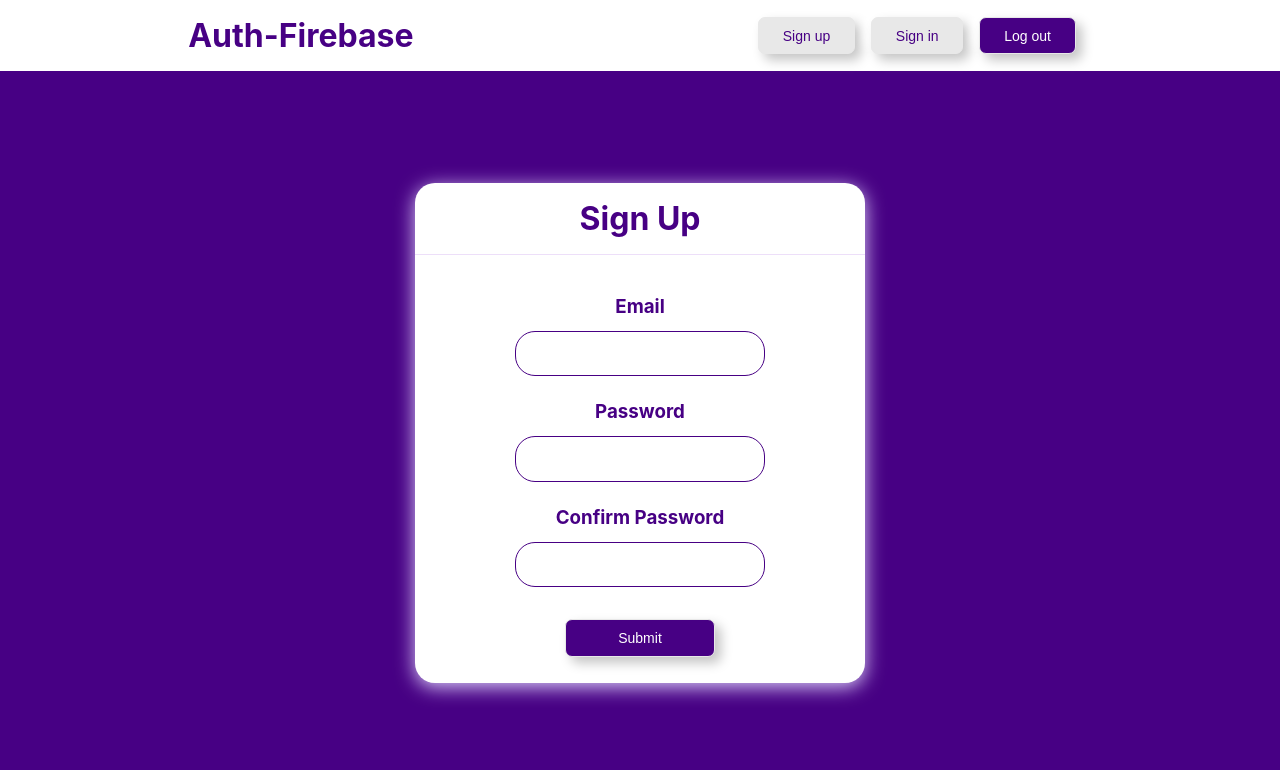
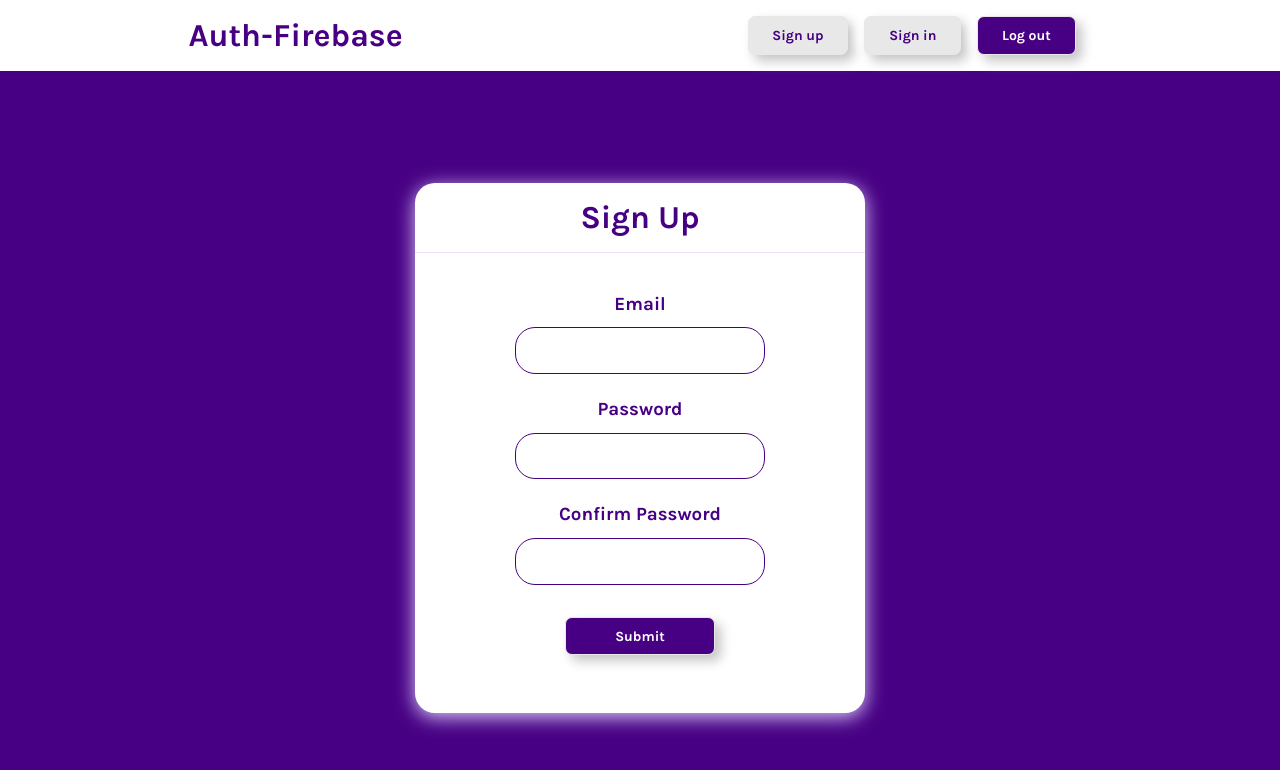
Before and after one commit to edmarsht/auth_firebase, a React (Create React App) app: page /signup in a window 1280 px wide. Shown: the top 770 px of the page. Built offline with nearby package versions, Linux system fonts and the light colour scheme.

Commit message:
add Context

```diff
--- a/public/index.html
+++ b/public/index.html
@@ -10,20 +10,11 @@
       content="Web site created using create-react-app"
     />
     <link rel="apple-touch-icon" href="%PUBLIC_URL%/logo192.png" />
-    <!--
-      manifest.json provides metadata used when your web app is installed on a
-      user's mobile device or desktop. See https://developers.google.com/web/fundamentals/web-app-manifest/
-    -->
+
     <link rel="manifest" href="%PUBLIC_URL%/manifest.json" />
-    <!--
-      Notice the use of %PUBLIC_URL% in the tags above.
-      It will be replaced with the URL of the `public` folder during the build.
-      Only files inside the `public` folder can be referenced from the HTML.
-
-      Unlike "/favicon.ico" or "favicon.ico", "%PUBLIC_URL%/favicon.ico" will
-      work correctly both with client-side routing and a non-root public URL.
-      Learn how to configure a non-root public URL by running `npm run build`.
-    -->
+    <style>
+      @import url("https://fonts.googleapis.com/css2?family=Karla:wght@400;700&display=swap");
+    </style>
     <title>React App</title>
   </head>
   <body>
--- a/src/App.css
+++ b/src/App.css
@@ -3,6 +3,7 @@
   margin: 0;
   padding: 0;
   scroll-behavior: smooth;
+  font-family: 'Karla', sans-serif;
 }
 
 body {
--- a/src/components/navbar/Navbar.css
+++ b/src/components/navbar/Navbar.css
@@ -27,6 +27,7 @@ button {
   transition: all 0.3s;
   box-shadow: 6px 6px 12px #c5c5c5, -6px -6px 12px #ffffff;
   cursor: pointer;
+  font-weight: bold;
 }
 
 button:hover {
--- /dev/null
+++ b/src/context/userContext.js
@@ -0,0 +1,17 @@
+import { createContext, useState, useEffect } from "react";
+
+// le contexte est crée ici
+export const UserContext = createContext()
+
+// un nouveau composant d'ordre supérieur qui entoure tous les composants à qui on veut passer des infos
+export function UserContextProvider(props) {
+
+const [test, setTest] = useState("ok")
+
+return (
+    <UserContext.Provider value={{test}}>
+        {props.children}
+    </UserContext.Provider>
+
+ )
+}
--- a/src/index.js
+++ b/src/index.js
@@ -4,10 +4,14 @@ import './index.css';
 import App from './App';
 import reportWebVitals from './reportWebVitals';
 import { BrowserRouter } from "react-router-dom"
+import {UserContextProvider} from "./context/userContext"
 
 ReactDOM.render(
   <BrowserRouter>
+  {/* UserContextProvider entoure App est donc l'ensemble de l'app, on va pouvoir donner des infos facilement partout */}
+  <UserContextProvider>
     <App />
+  </UserContextProvider>
   </BrowserRouter>,
   document.getElementById('root')
 );
--- a/src/pages/signin/Signin.css
+++ b/src/pages/signin/Signin.css
@@ -54,4 +54,5 @@
       background: #470084;
       color: white;
       width: 150px;
+      font-weight: bold;
   }
--- a/src/pages/signup/Signup.css
+++ b/src/pages/signup/Signup.css
@@ -10,7 +10,7 @@
   color: #470084;
   background: white;
   width: 450px;
-  height: 500px;
+  height: 530px;
   text-align: center;
   box-shadow: #DCCFFB 0px 4px 19px 0px;
 
@@ -48,7 +48,7 @@ form input {
 }
 
 form button {
-    margin-top: 2rem;
+    margin-top: 1rem;
 }
 
 .color__button {
@@ -56,3 +56,8 @@ form button {
     color: white;
     width: 150px;
 }
+
+.error__message {
+    margin: 1rem 0;
+    color: red;
+}
--- a/src/pages/signup/Signup.js
+++ b/src/pages/signup/Signup.js
@@ -1,7 +1,37 @@
-import React from "react";
+import React, { useContext, useRef, useState } from "react";
+import {UserContext} from "../../context/userContext";
 import "./Signup.css";
 
 function Signup() {
+
+    // test est la valeur que j'ai fait passer, j'utilise ensuite le hook useContext pour récupérer le context UserContext
+    const {test} = useContext(UserContext);
+    console.log(test)
+
+    const [validation, setValidation] = useState("");
+
+
+    const inputs = useRef([]);
+    const addInputs = el => {
+        // si el existe et qu'il n'est pas dans le tableau, je push el dans mon tableau inputs
+        if(el && !inputs.current.includes(el)){
+            inputs.current.push(el)
+        }
+    }
+
+    const handleForm = e => {
+        // Comportement par défault pour ne pas avoir le rafraichissement
+        e.preventDefault()
+        if((inputs.current[1].value.length || inputs.current[2].value.length) < 6) {
+            setValidation("6 Characters min")
+            return;
+        } else if(inputs.current[1].value !== inputs.current[2].value) {
+            setValidation("Passwords do not match")
+            return;
+        }
+        }
+
+
   return (
     <div className="signup section__padding section__margin">
       <div className="signup__container">
@@ -9,26 +39,27 @@ function Signup() {
         <div className="signup__container-content">
 
 
-          <form action="">
+          <form onSubmit={handleForm}>
             <div className="input__section">
               <label htmlFor="signUpEmail">
                 <h3>Email</h3>
               </label>
-              <input name="email" type="email" required id="signUpEmail" />
+              <input ref={addInputs} name="email" type="email" required id="signUpEmail" />
             </div>
             <div className="input__section">
               <label htmlFor="signUpPassword">
                 <h3>Password</h3>
               </label>
-              <input name="password" type="password" required id="signUpPassword" />
+              <input ref={addInputs} name="password" type="password" required id="signUpPassword" />
             </div>
             <div className="input__section">
               <label htmlFor="signUpPasswordrepeat">
                 <h3>Confirm Password</h3>
               </label>
-              <input name="passwordrepeat" type="password" required id="signUpPasswordrepeat" />
+              <input ref={addInputs} name="passwordrepeat" type="password" required id="signUpPasswordrepeat" />
             </div>
             <button className="color__button">Submit</button>
+            <h4 className="error__message">{validation}</h4>
           </form>
 
 
```
